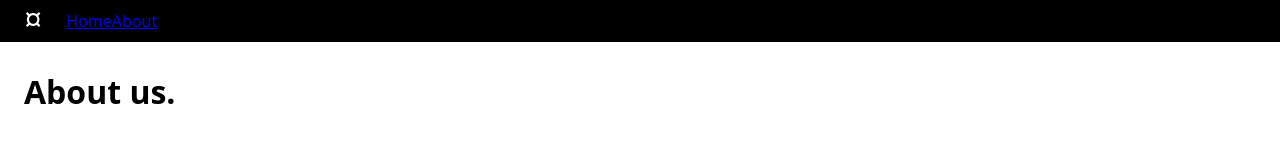
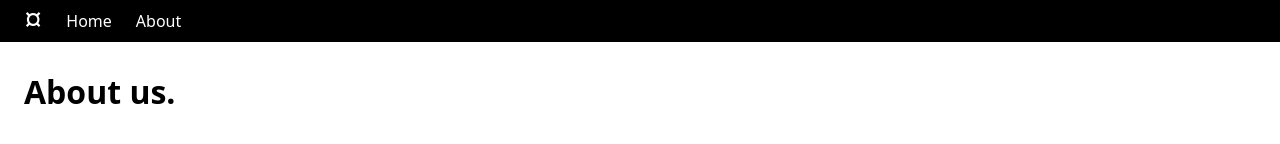
Before and after one commit to MonstraG/NotionKnockOff, a Next.js app: page /about in a window 1280 px wide. Shown: the top 144 px of the page. Built offline with nearby package versions, Linux system fonts and the light colour scheme.

Commit message:
Cleanups and fixes for links

```diff
--- a/components/Navigation.tsx
+++ b/components/Navigation.tsx
@@ -1,8 +1,8 @@
 import { FC } from "react";
-import { Linka } from "~/utils/common";
 import styled from "styled-components";
+import Link from "next/link";
 
-const Root = styled.header`
+const Header = styled.header`
   display: flex;
   flex-direction: row;
   padding: 0.75rem 1.5rem;
@@ -21,7 +21,7 @@ const Nav = styled.nav`
   flex: 1 1 auto;
 `;
 
-const NavLink = styled(Linka)`
+const NavLink = styled.a`
   color: white;
   text-decoration: none;
   margin: 0 0.75rem;
@@ -35,16 +35,21 @@ const NavLink = styled(Linka)`
   :last-child {
     margin-right: 0;
   }
+  cursor: pointer;
 `;
 
 const Navigation: FC = () => (
-  <Root>
+  <Header>
     <Logo>¤</Logo>
     <Nav>
-      <NavLink href="/">Home</NavLink>
-      <NavLink href="/about">About</NavLink>
+      <Link href="/">
+        <NavLink>Home</NavLink>
+      </Link>
+      <Link href="/about">
+        <NavLink>About</NavLink>
+      </Link>
     </Nav>
-  </Root>
+  </Header>
 );
 
 export default Navigation;
--- a/components/PageHeader.tsx
+++ b/components/PageHeader.tsx
@@ -5,13 +5,13 @@ const Header = styled.header`
   padding: 2rem 1.5rem 1rem;
 `;
 
-const Title = styled.h1`
+const H1 = styled.h1`
   margin: 0;
 `;
 
 const PageHeader: FC = ({ children }) => (
   <Header>
-    <Title>{children}</Title>
+    <H1>{children}</H1>
   </Header>
 );
 
--- a/pages/_app.tsx
+++ b/pages/_app.tsx
@@ -7,7 +7,7 @@ const MyApp: FC<AppProps> = ({ pageProps, Component }): JSX.Element => (
   <>
     <Head>
       <meta name="viewport" content="width=device-width, initial-scale=1.0" />
-      <title>Next.js TypeScript Quickstart</title>
+      <title>Test Next.js project</title>
     </Head>
     <Component {...pageProps} />
   </>
--- a/pages/about.tsx
+++ b/pages/about.tsx
@@ -19,8 +19,7 @@ const AboutPage: NextPage = () => (
           uberiora certe sunt. Ad corpus diceres pertinere-, sed ea, quae dixi, ad corpusne refers?
         </p>
         <p>
-          Last updated: <time dateTime={lastUpdated}>{new Date(lastUpdated).toLocaleDateString()}</time>
-          <Linka href="/">Return home</Linka>
+          Last updated: <time dateTime={lastUpdated}>{new Date(lastUpdated).toLocaleDateString()}</time> <Linka href="/">Return home</Linka>
         </p>
       </PageBody>
     </Content>
--- a/pages/index.tsx
+++ b/pages/index.tsx
@@ -4,8 +4,7 @@ import Navigation from "~/components/Navigation";
 import Content from "~/components/Content";
 import { NextPage } from "next";
 
-const IndexPage: NextPage = () => {
-  return (
+const IndexPage: NextPage = () => (
   <Page>
     <Navigation />
     <Content>
@@ -13,6 +12,5 @@ const IndexPage: NextPage = () => {
     </Content>
   </Page>
 );
-};
 
 export default IndexPage;
```
Lines whose indentation alone changed are shown as unchanged.
